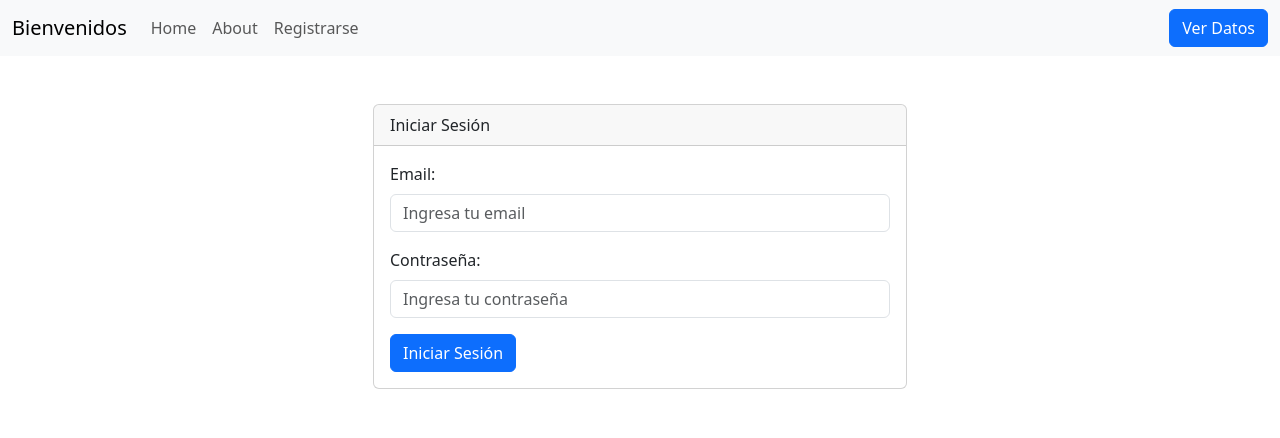
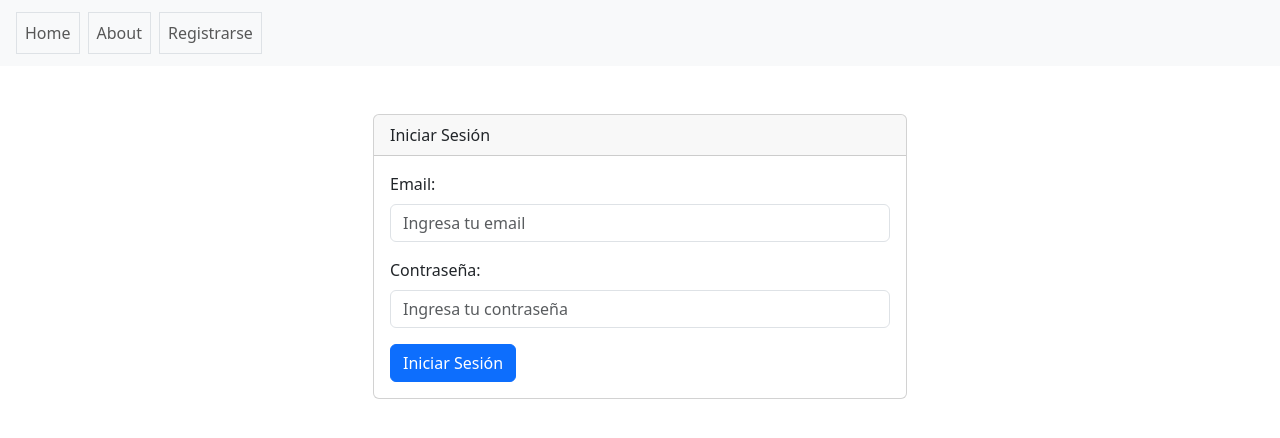
Before and after one commit to lmq94/Api-Laravel, a React (Create React App) app in the folder banco-front/: page / in a window 1280 px wide. Shown: the top 438 px of the page. Built offline with nearby package versions, Linux system fonts and the light colour scheme; no server answers.

Commit message:
Refactor navbar

```diff
--- a/banco-front/src/templates/Header.js
+++ b/banco-front/src/templates/Header.js
@@ -3,9 +3,12 @@ import {Logout} from "../crud/Functions";
 import UserData from "../crud/UserData";
 import React from "react";
 
+
+
 function Header({ isLoggedIn, setIsLoggedInCallback, userRole } ){
 
     const navigate = useNavigate();
+
 
     const handleLogout = () => {
 
@@ -15,45 +18,52 @@ function Header({ isLoggedIn, setIsLoggedInCallback, userRole } ){
     };
 
     return(
-        <nav className="navbar navbar-expand-lg bg-body-tertiary">
-            <div className="container-fluid">
-                <a className="navbar-brand" href="#">Bienvenidos </a>
-                <button className="navbar-toggler" type="button" data-bs-toggle="collapse" data-bs-target="#navbarNav" aria-controls="navbarNav" aria-expanded="false" aria-label="Toggle navigation">
+        <header>
+            <nav className="navbar navbar-expand-lg bg-body-tertiary ">
+                <div className="container-fluid d-flex align-items-center">
+
+                    <button className="navbar-toggler " type="button" data-bs-toggle="collapse" data-bs-target="#navbarNav" aria-controls="navbarNav" aria-expanded="false" aria-label="Toggle navigation">
                         <span className="navbar-toggler-icon"></span>
                     </button>
                     <div className="collapse navbar-collapse" id="navbarNav">
                         <ul className="navbar-nav">
-                        <li className="nav-item">
+                            <li className="nav-item border m-1">
                                 <Link className="nav-link" to="/">Home</Link>
                             </li>
-                        <li className="nav-item">
+                            <li className="nav-item border m-1">
                                 <Link className="nav-link" to="/">About</Link>
                             </li>
                             {userRole === "normal"&& isLoggedIn ? (
-                            <li className="nav-item">
+                                <li className="nav-item border m-1">
                                     <Link className="nav-link" to="/create-account">
                                         Abrir una cuenta
                                     </Link>
                                 </li>
                             ) : null}
                             {isLoggedIn ?(
-                            <li className = "nav-item">
+                                <li className = "nav-item border m-1">
                                     <Link className="nav-link" to="/" onClick={() => Logout({ setIsLoggedInCallback })}>
                                         Deslogearse
                                     </Link>
                                 </li>
                             ) : (
-                            <li className="nav-item">
+                                <li className="nav-item border m-1">
                                     <Link className="nav-link" to="/register">Registrarse</Link>
                                 </li>
                             )}
                         </ul>
+
                     </div>
-                <div className="ml-auto">
+                    <div className>
+                        {isLoggedIn ?(
+                            <div className="position-absolute top-0 end-0 p-3">
                                 <UserData />
                             </div>
+                        ) :null}
                     </div>
-    </nav>)
+                </div>
+            </nav>
+        </header>)
 }
 
 export {Header}
```
Lines whose indentation alone changed are shown as unchanged.
